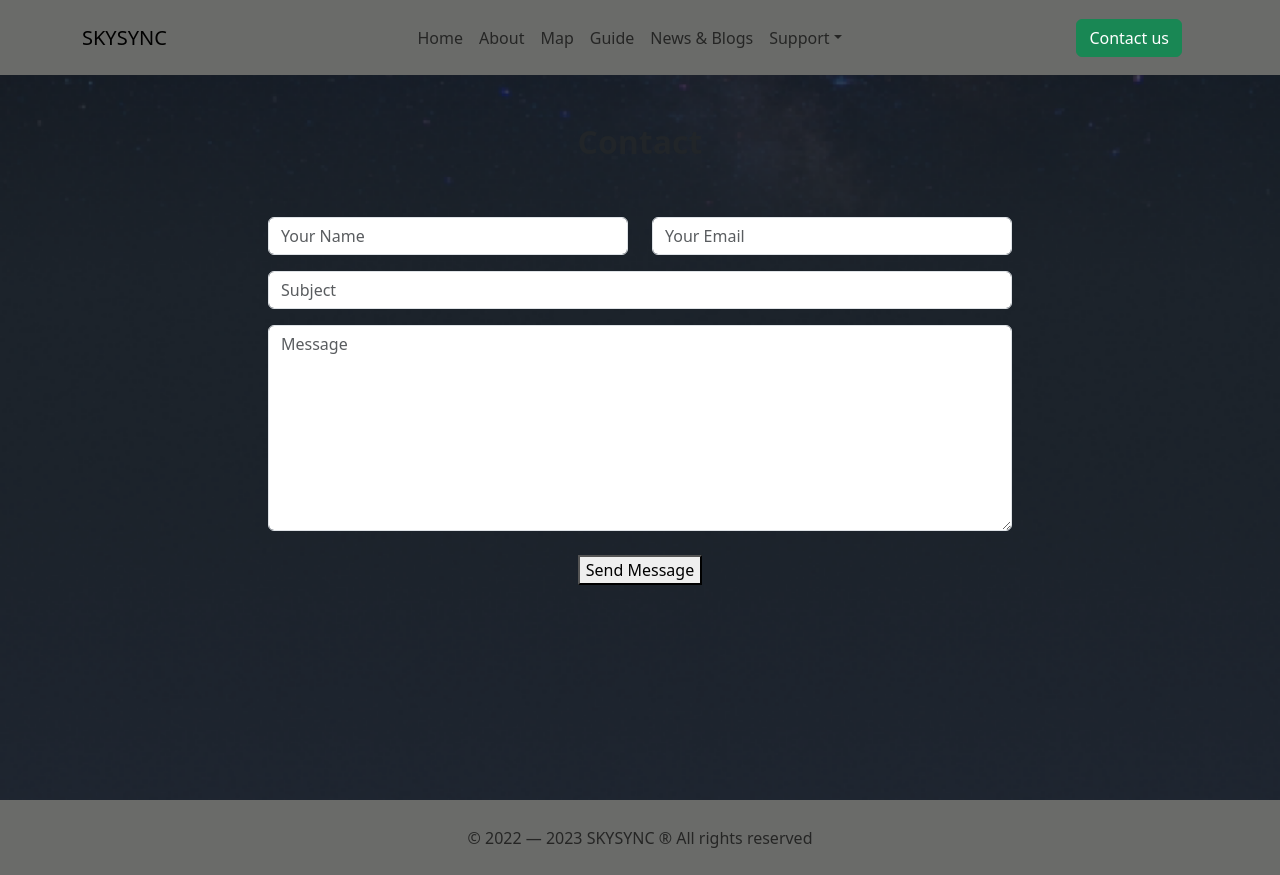
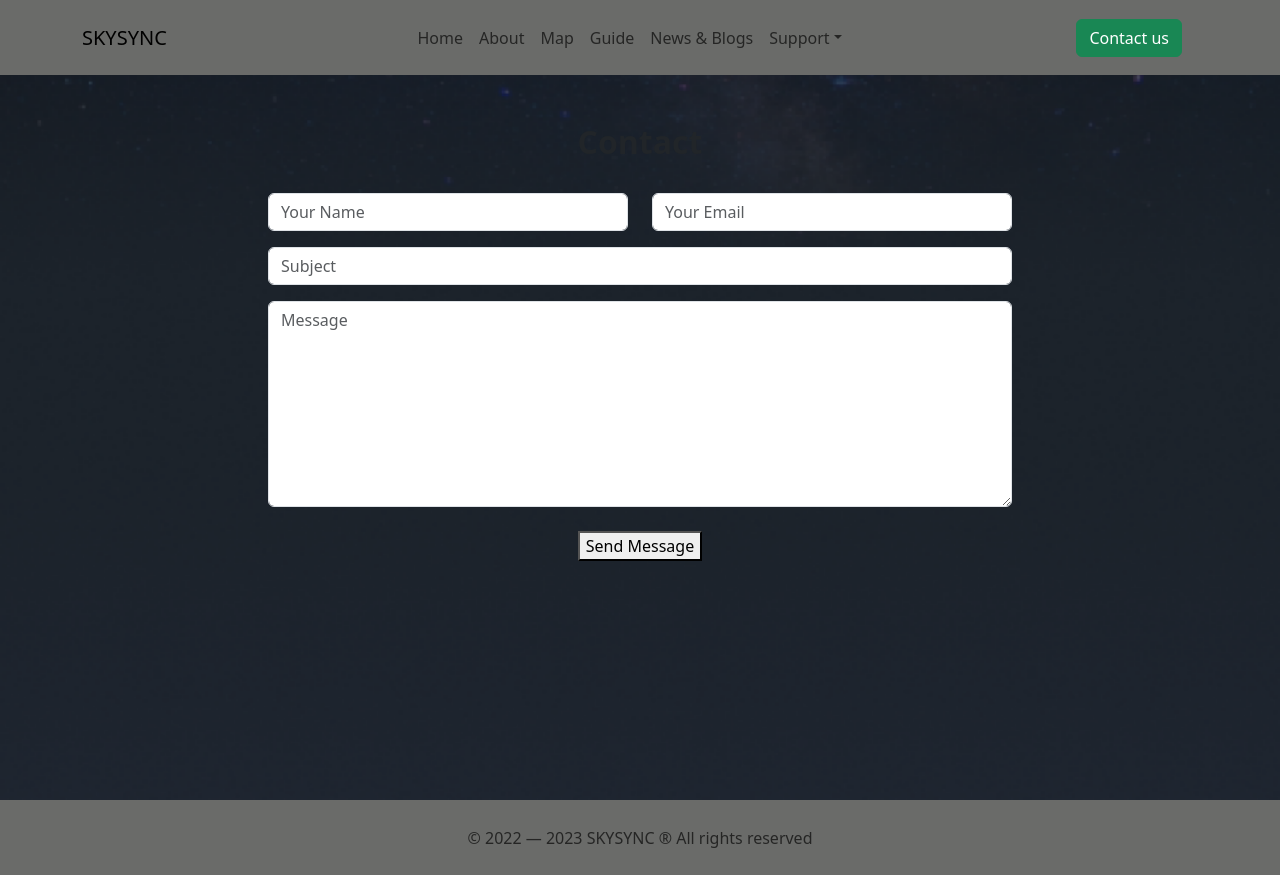
Before and after one commit to AbdulMunam-2002/Weather-Forcast, a React (Create React App) app: page / in a window 1280 px wide. Built offline with nearby package versions, Linux system fonts and the light colour scheme.

Commit message:
6th Commit

```diff
--- a/src/Components/ContactUs.js
+++ b/src/Components/ContactUs.js
@@ -54,9 +54,8 @@ const Contact = () => {
               <h2><b>Contact</b></h2>
             </div>
           </div>
-<br>
-</br>
-<br></br>          <div className="container d-flex justify-content-center" data-aos="fade-up">
+          <br></br>
+          <div className="container d-flex justify-content-center" data-aos="fade-up">
             <div className="col-lg-8 mt-5 mt-lg-0">
               <form
                 action="forms/contact.php"
```
